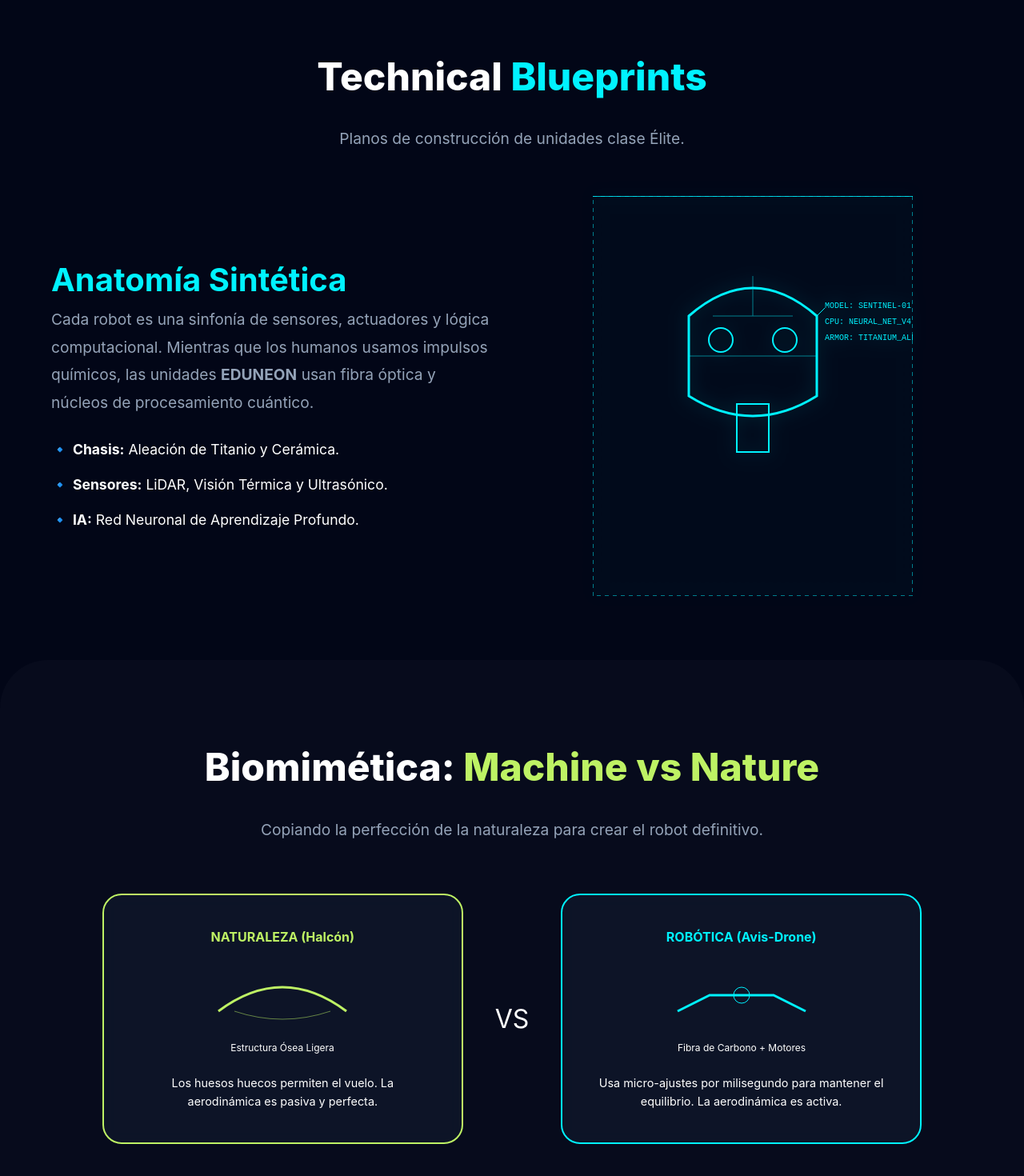
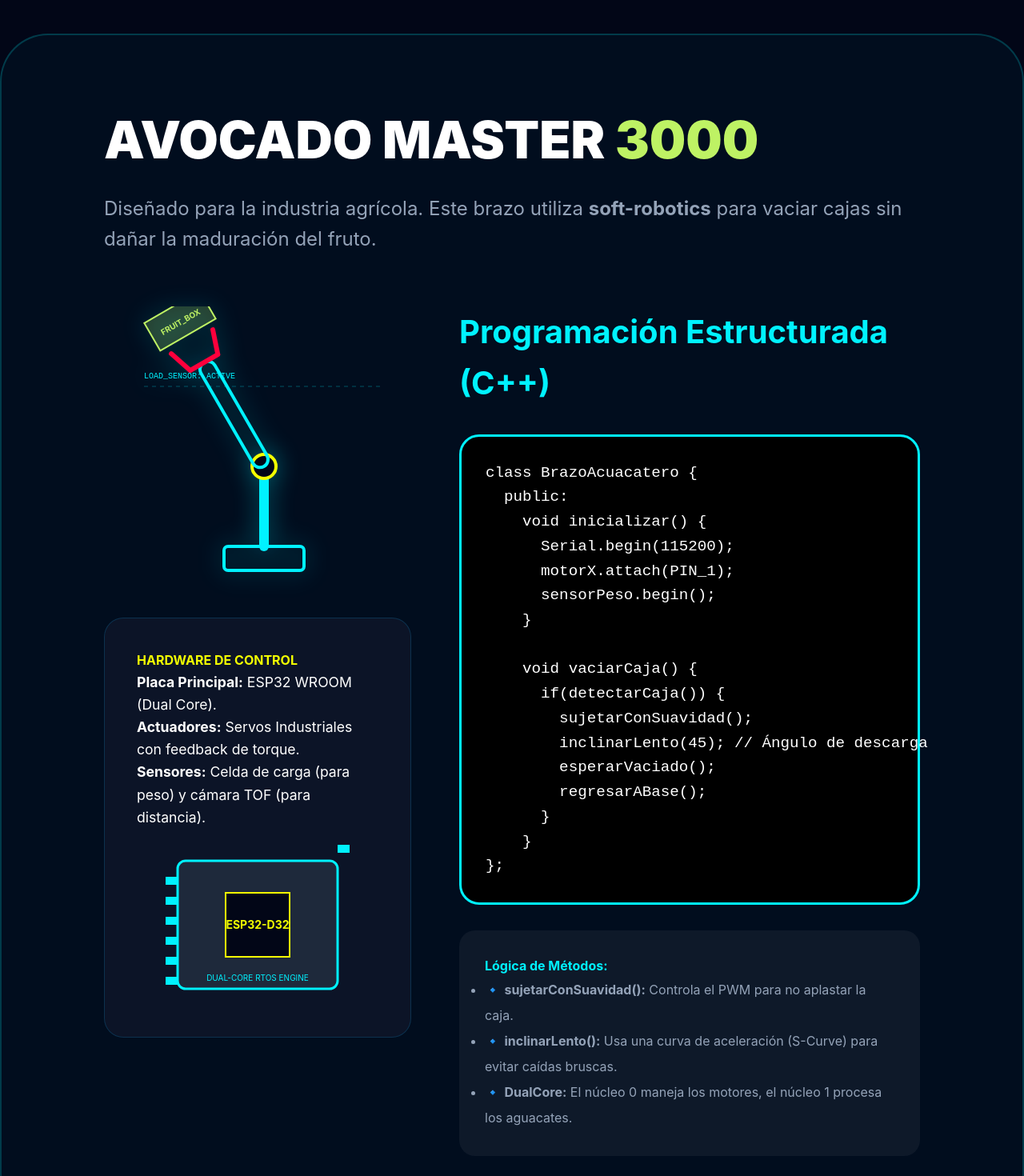
Before and after one commit to loky67-3/Academy, a React (Vite) app in the folder matematicas/: page /robots in a window 1280 px wide. Shown: the part 840-2310 px from the top of the page at 80% size. Built offline with nearby package versions, Linux system fonts and the light colour scheme.

Commit message:
agregar cambios mejorados robots

```diff
--- a/matematicas/src/RobotsMaster.jsx
+++ b/matematicas/src/RobotsMaster.jsx
@@ -10,6 +10,112 @@
   warning: '#f3ff00', // Amarillo (Industrial)
   bg: '#020617'
 };
+
+// --- COMPONENTE: BRAZO AGUACATERO (AVOCADO MASTER) ---
+const AvocadoArmSVG = () => (
+  <svg width="400" height="350" viewBox="0 0 400 350" style={{ filter: `drop-shadow(0 0 15px ${ROBOT_UI.primary}66)` }}>
+    {/* Base Rotatoria */}
+    <rect x="150" y="300" width="100" height="30" rx="5" fill="none" stroke={ROBOT_UI.primary} strokeWidth="4" />
+    {/* Eje Principal */}
+    <path d="M200 300 L200 200" stroke={ROBOT_UI.primary} strokeWidth="12" strokeLinecap="round" />
+    {/* Articulación Hidráulica */}
+    <circle cx="200" cy="200" r="15" fill={ROBOT_UI.bg} stroke={ROBOT_UI.warning} strokeWidth="4" />
+
+    {/* Brazo Extensor */}
+    <g transform="rotate(-30, 200, 200)">
+      <rect x="190" y="50" width="20" height="150" rx="10" fill="none" stroke={ROBOT_UI.primary} strokeWidth="4" />
+      {/* Pinza Especial (Gripper de Cajas) */}
+      <path d="M180 50 L220 50 M180 50 L170 20 M220 50 L230 20" stroke={ROBOT_UI.danger} strokeWidth="6" strokeLinecap="round" />
+      {/* Caja de Aguacates (Representación) */}
+      <rect x="160" y="-30" width="80" height="40" fill="rgba(190, 242, 100, 0.2)" stroke="#bef264" strokeWidth="2" />
+      <text x="200" y="-5" fill="#bef264" fontSize="10" textAnchor="middle" fontWeight="bold">FRUIT_BOX</text>
+    </g>
+
+    {/* Líneas de Escaneo de Carga */}
+    <line x1="50" y1="100" x2="350" y2="100" stroke={ROBOT_UI.primary} strokeWidth="1" strokeDasharray="5,5" opacity="0.3" />
+    <text x="50" y="90" fill={ROBOT_UI.primary} fontSize="10" fontFamily="monospace">LOAD_SENSOR: ACTIVE</text>
+  </svg>
+);
+
+// --- COMPONENTE: PLACA CONTROLADORA (ESP32 NEON) ---
+const ControllerBoardSVG = () => (
+  <svg width="300" height="200" viewBox="0 0 300 200">
+    <rect x="50" y="20" width="200" height="160" rx="10" fill="#1e293b" stroke={ROBOT_UI.primary} strokeWidth="3" />
+    {/* Microprocesador */}
+    <rect x="110" y="60" width="80" height="80" fill="#020617" stroke={ROBOT_UI.warning} strokeWidth="2" />
+    <text x="150" y="105" fill={ROBOT_UI.warning} fontSize="14" textAnchor="middle" fontWeight="bold">ESP32-D32</text>
+    {/* Pines de Conexión */}
+    {[0, 1, 2, 3, 4, 5].map(i => (
+      <React.Fragment key={i}>
+        <rect x="35" y={40 + i*25} width="15" height="10" fill={ROBOT_UI.primary} />
+        <rect x="250" y="40 + i*25" width="15" height="10" fill={ROBOT_UI.primary} />
+      </React.Fragment>
+    ))}
+    <text x="150" y="170" fill={ROBOT_UI.primary} fontSize="10" textAnchor="middle">DUAL-CORE RTOS ENGINE</text>
+  </svg>
+);
+
+// --- SECCIÓN DE AGRO-BOTICA ---
+const AvocadoMasterSection = () => (
+  <section className="info-section" style={{ background: 'rgba(0, 242, 255, 0.03)', padding: '5rem 10%', borderRadius: '60px', border: `2px solid ${ROBOT_UI.primary}33`, marginTop: '4rem' }}>
+    <h2 style={{ fontSize: '4rem', fontWeight: '900', color: '#fff', textAlign: 'left', marginBottom: '1rem' }}>
+      AVOCADO MASTER <span style={{ color: '#bef264' }}>3000</span>
+    </h2>
+    <p style={{ fontSize: '1.5rem', color: '#94a3b8', textAlign: 'left', marginBottom: '4rem' }}>
+      Diseñado para la industria agrícola. Este brazo utiliza <b>soft-robotics</b> para vaciar cajas sin dañar la maduración del fruto.
+    </p>
+
+    <div style={{ display: 'flex', gap: '60px', flexWrap: 'wrap', alignItems: 'flex-start' }}>
+      <div style={{ flex: 1, minWidth: '300px' }}>
+        <AvocadoArmSVG />
+        <div className="benefit-card" style={{ marginTop: '2rem', textAlign: 'left' }}>
+          <h4 style={{ color: ROBOT_UI.warning }}>HARDWARE DE CONTROL</h4>
+          <p style={{ fontSize: '1.1rem', lineHeight: '1.6' }}>
+            <b>Placa Principal:</b> ESP32 WROOM (Dual Core).<br/>
+            <b>Actuadores:</b> Servos Industriales con feedback de torque.<br/>
+            <b>Sensores:</b> Celda de carga (para peso) y cámara TOF (para distancia).
+          </p>
+          <div style={{ marginTop: '20px', display: 'flex', justifyContent: 'center' }}>
+            <ControllerBoardSVG />
+          </div>
+        </div>
+      </div>
+
+      <div style={{ flex: 1.5, minWidth: '350px' }}>
+        <h3 style={{ color: ROBOT_UI.primary, fontSize: '2.5rem', marginBottom: '2rem', textAlign: 'left' }}>Programación Estructurada (C++)</h3>
+        <div style={{ background: '#000', borderRadius: '25px', border: `3px solid ${ROBOT_UI.primary}`, padding: '30px', textAlign: 'left' }}>
+          <pre style={{ color: '#fff', fontSize: '1.2rem', fontFamily: 'monospace', lineHeight: '1.6', margin: 0 }}>
+            <code>{`class BrazoAcuacatero {
+  public:
+    void inicializar() {
+      Serial.begin(115200);
+      motorX.attach(PIN_1);
+      sensorPeso.begin();
+    }
+
+    void vaciarCaja() {
+      if(detectarCaja()) {
+        sujetarConSuavidad();
+        inclinarLento(45); // Ángulo de descarga
+        esperarVaciado();
+        regresarABase();
+      }
+    }
+};`}</code>
+          </pre>
+        </div>
+        <div style={{ marginTop: '2rem', padding: '2rem', background: 'rgba(255,255,255,0.05)', borderRadius: '20px', textAlign: 'left' }}>
+          <h4 style={{ color: ROBOT_UI.primary }}>Lógica de Métodos:</h4>
+          <ul style={{ color: '#94a3b8', lineHeight: '2' }}>
+            <li>🔹 <b>sujetarConSuavidad():</b> Controla el PWM para no aplastar la caja.</li>
+            <li>🔹 <b>inclinarLento():</b> Usa una curva de aceleración (S-Curve) para evitar caídas bruscas.</li>
+            <li>🔹 <b>DualCore:</b> El núcleo 0 maneja los motores, el núcleo 1 procesa los aguacates.</li>
+          </ul>
+        </div>
+      </div>
+    </div>
+  </section>
+);
 
 // --- COMPONENTE: PLANO TÉCNICO (BLUEPRINT) ---
 const BlueprintSVG = ({ type }) => {
@@ -142,6 +248,9 @@
           </div>
         </div>
       </section>
+
+      {/* --- NUEVA SECCIÓN: INDUSTRIAL AVOCADO ARM --- */}
+      <AvocadoMasterSection />
 
       {/* --- BLUEPRINT SECTION --- */}
       <section className="info-section">
```
